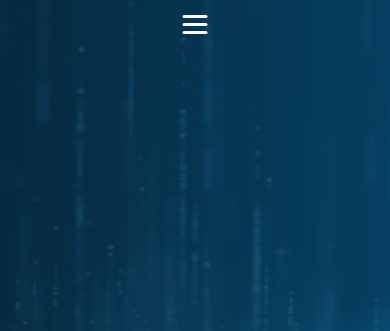
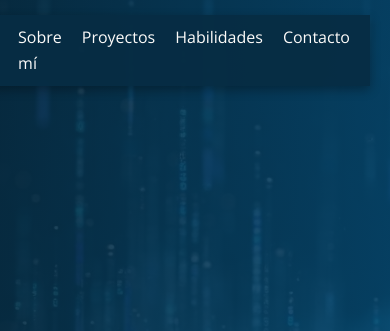
Before and after one commit to mortizcoilla/portfolio, a plain HTML site: page index.html in a window 390 px wide. Shown: the top 331 px of the page. Drawn offline with nearby package versions, Linux system fonts and the light colour scheme.

Commit message:
moviles mejoras2

```diff
--- a/css/sections/navbar.css
+++ b/css/sections/navbar.css
@@ -64,43 +64,23 @@
   box-shadow: 0px 4px 10px rgba(0, 0, 0, 0.3); /* Sombra visible */
 }
 
-/* ========================= */
-/* Vista en Tablet y Móvil */
-/* ========================= */
+/* ===========================
+   Menú hamburguesa para móviles y tablets
+=========================== */
 @media (max-width: 1024px) {
-  .navbar {
-    justify-content: center; /* Centra el contenido */
-  }
-
   .hamburger-menu {
-    display: flex; /* Mostrar menú hamburguesa */
-    position: absolute;
-    top: 15px;
-    left: 50%; /* Centrar horizontalmente */
-    transform: translateX(-50%);
+    display: none; /* Ocultar el menú hamburguesa en móviles y tablets */
   }
 
   .nav-links {
-    display: none; /* Ocultar navegación horizontal por defecto */
-    flex-direction: column;
-    align-items: center; /* Centrar elementos en el menú desplegable */
-    justify-content: center; /* Centrar verticalmente */
-    background: rgba(7, 45, 68, 0.95);
-    position: fixed; /* Fija el menú desplegable en la pantalla */
-    top: 0;
-    left: 0;
-    width: 100%;
-    height: 100%; /* Ocupa toda la pantalla */
-    z-index: 999; /* Asegura que esté por encima de otros elementos */
-    padding: 20px 0;
-  }
-
-  .nav-links.open {
-    display: flex; /* Mostrar navegación desplegable al abrir */
-  }
-
-  .nav-link {
-    font-size: 1.2rem; /* Aumenta el tamaño de los enlaces en el menú */
-    margin: 10px 0; /* Espaciado entre enlaces */
+    display: flex; /* Mostrar los enlaces de navegación en barra */
+    flex-direction: row; /* Alinear horizontalmente */
+    justify-content: center; /* Centrar enlaces */
+    gap: 20px; /* Espaciado entre enlaces */
+    list-style: none; /* Eliminar viñetas */
+    background: rgba(7, 45, 68, 0.95); /* Fondo de la barra */
+    padding: 10px 20px; /* Espaciado interno */
+    width: 100%; /* Ancho completo */
+    box-shadow: 0px 4px 10px rgba(0, 0, 0, 0.3); /* Agrega sombra para un efecto flotante */
   }
 }
```
